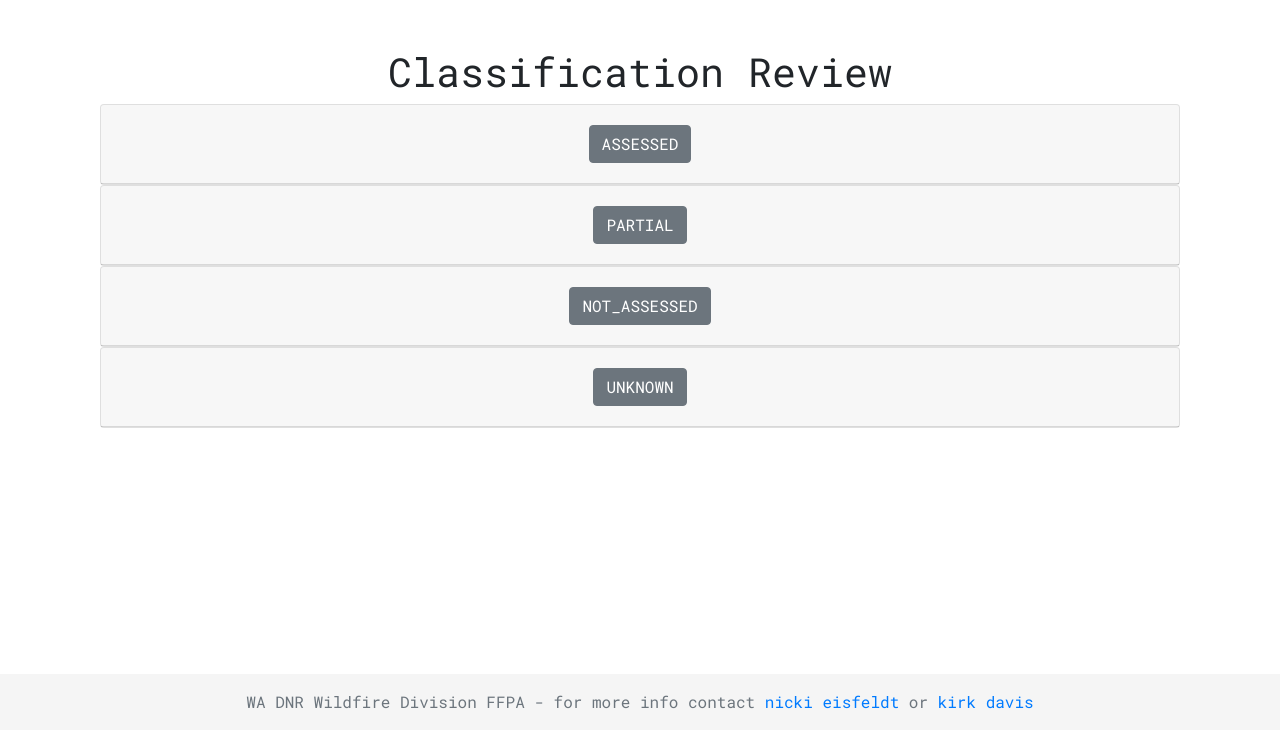
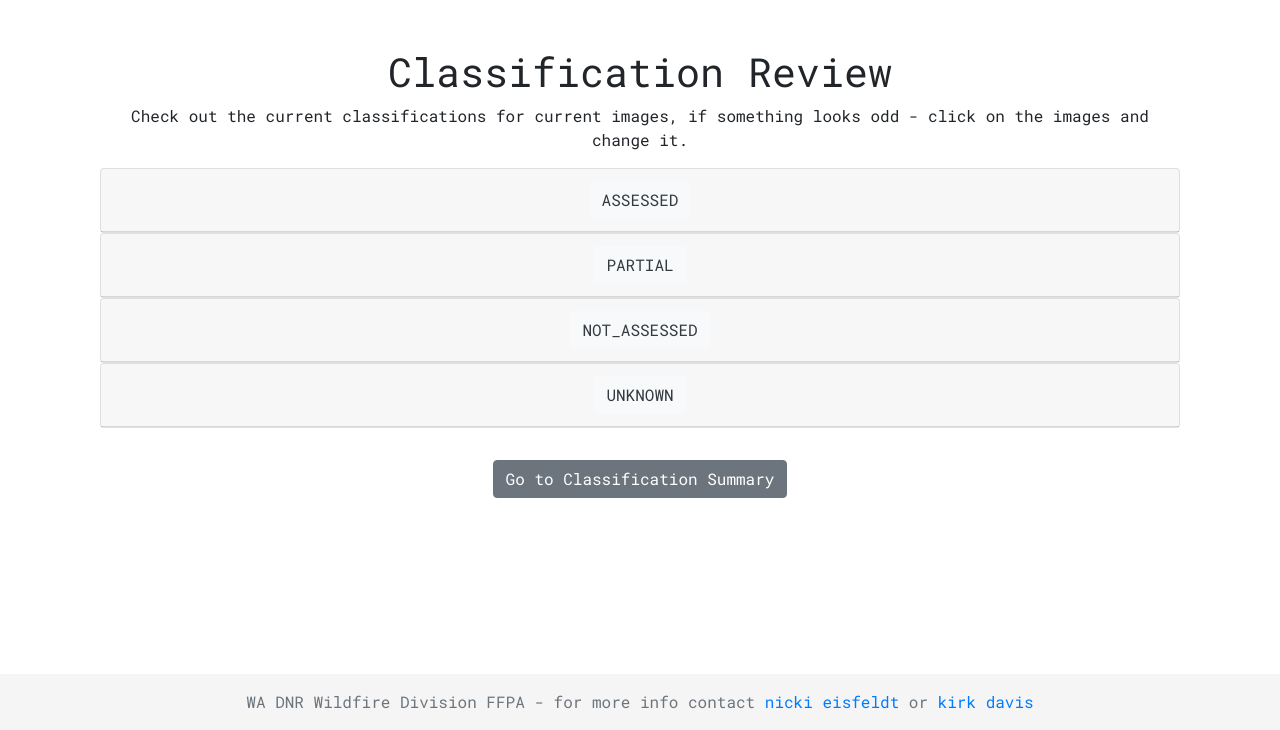
Before and after one commit to kirk5davis/ffpa-classifier, a Django app: page /review in a window 1280 px wide. Shown: the part 70-800 px from the top of the page. Run offline with Django 3.2, Linux system fonts and the light colour scheme; a user stored in the database is signed in; tables that the repository leaves empty hold one stand-in row (values such as "Sample post"); grey boxes marked "Sample" are stand-in pictures; some libraries are stand-ins or nearby versions.

Commit message:
improvements to image review page

```diff
--- a/classifier/templates/classifier/review.html
+++ b/classifier/templates/classifier/review.html
@@ -4,13 +4,14 @@
       <div class="container py-5">
         <h1> Classification Review </h1>
         {% if user.is_authenticated %}
+        <p>Check out the current classifications for current images, if something looks odd - click on the images and change it.<br></p>
         <div id="accordion">
         {% for classification in classification_list %}
           <div class="card">
             <div class="card-header" id="test">
               <h5 class="mb-0">
-                <button class="btn btn-secondary m-2" data-toggle="collapse" data-target="#{{ classification }}" aria-expanded="false" aria-controls="{{ classification }}">
-                  {{ classification }}
+                <button class="btn btn-link bg-light text-dark" data-toggle="collapse" data-target="#{{ classification }}" aria-expanded="false" aria-controls="{{ classification }}">
+                    {{ classification }}
                 </button>
               </h5>
             </div>
@@ -19,7 +20,7 @@
           <div class="card-body">
             {% for img in imgs %}
                 {% if img.image_classification == classification %}
-                <a href="{% url 'classify_iter' img.id %}"><img class="review_img" src="{{ img.image.url }}" width="auto" height="auto"/></a>
+                <a href="{% url 'classify_iter' img.id %}"><img class="review_img m-1" src="{{ img.image.url }}" width="auto" height="auto"/></a>
                 {% endif %}
             {% endfor %}
           </div>
@@ -31,5 +32,7 @@
           <p>Please <a href="{% url 'login' %}">log-in</a> to review classifications<br></p>
           <br>
         {% endif %}
+        <br>
+        <button type="button" class="btn btn-secondary m-2" onclick="location.href='{% url 'summary' %}'">Go to Classification Summary</button>
       </div><!-- /.container -->
 {% endblock %}
--- a/classifier/templates/classifier/summary.html
+++ b/classifier/templates/classifier/summary.html
@@ -58,6 +58,7 @@
                 {% endfor %}
                 </table>
             </div>
+            <button type="button" class="btn btn-secondary m-2" onclick="location.href='{% url 'review' %}'">Go to Classification Review</button>
 
       </div><!-- /.container -->
 {% endblock %}
```
Also changed, not shown: classifier/static/classifier/style.css (line endings or trailing spaces), static/classifier/style.css (line endings or trailing spaces).
